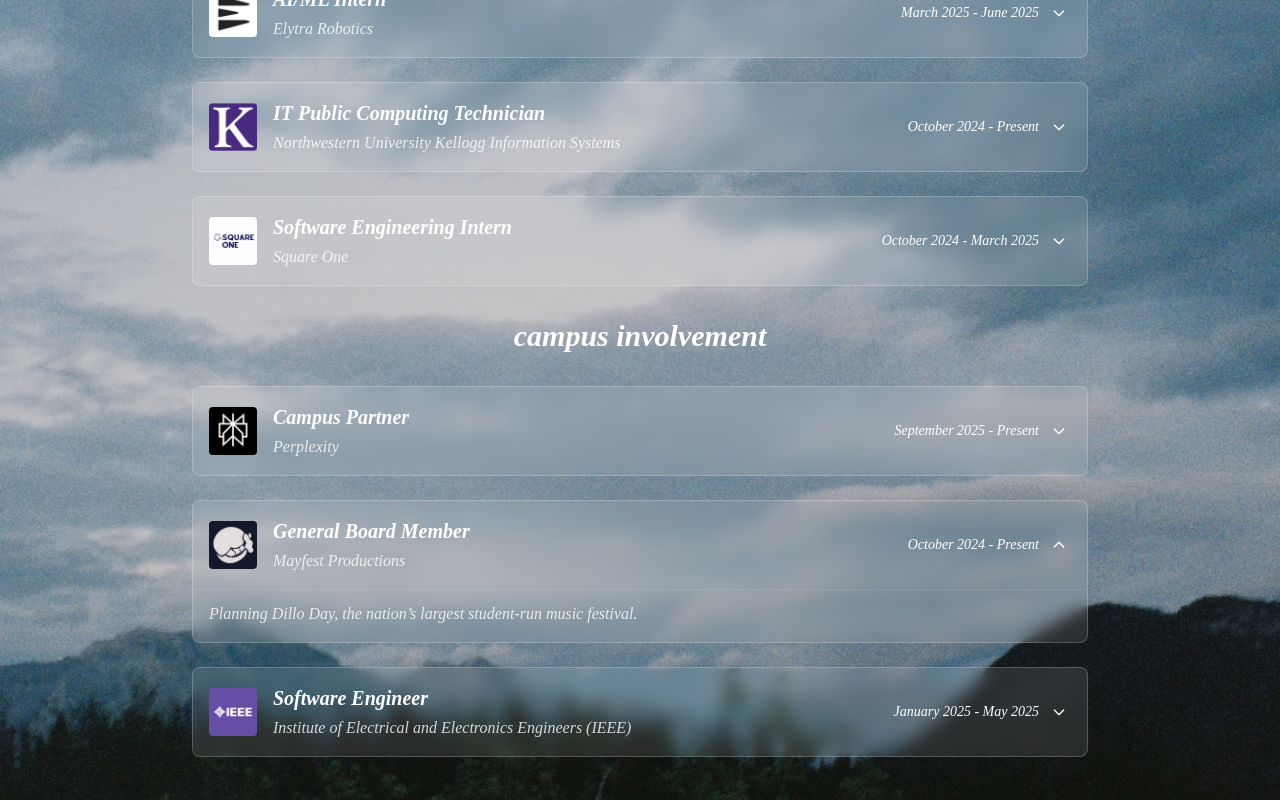
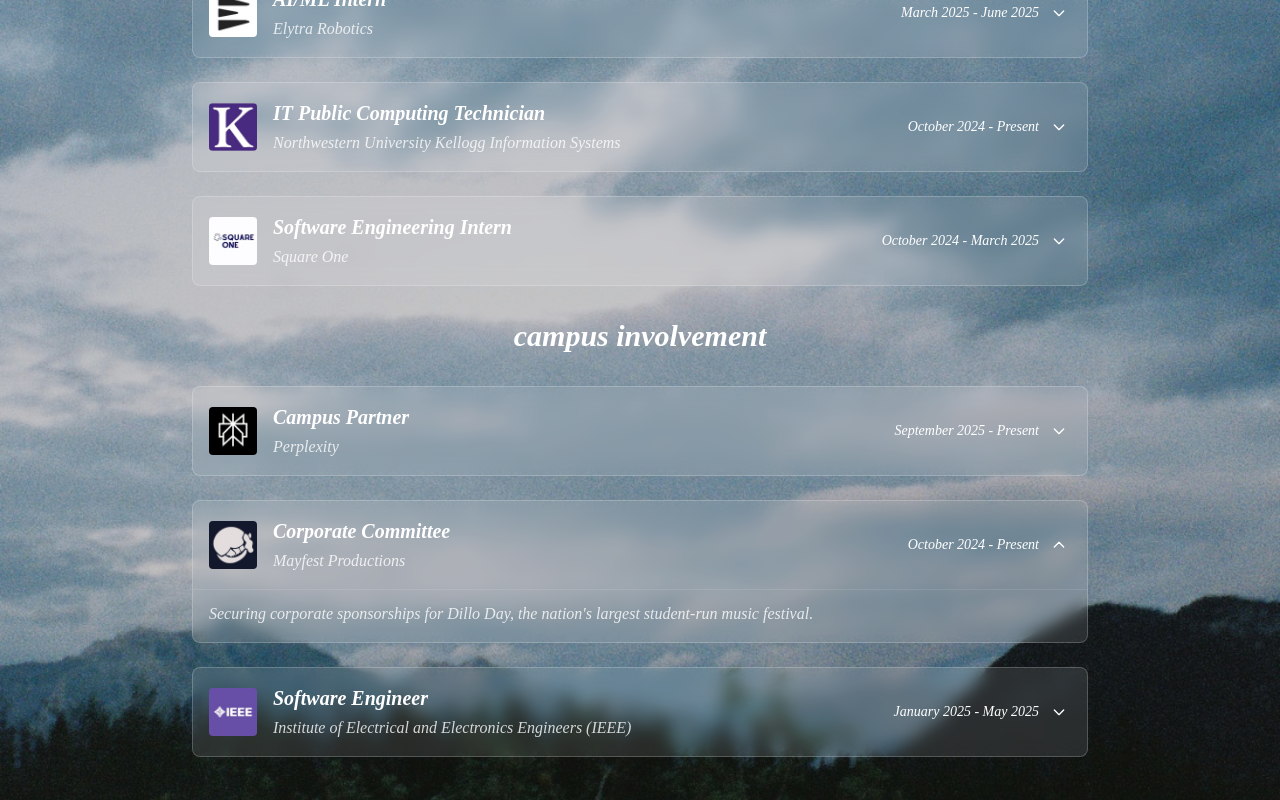
Before and after one commit to daniel-kimm/portfolio, a Next.js app: page /experience in a window 1280 px wide. Both pictures are taken after a click on the button 1059 px from the left and 1019 px from the top of the page. Shown: the part 474-1274 px from the top of the page. Built offline with nearby package versions, Linux system fonts and the light colour scheme; a web font is replaced by a local one.

Commit message:
adjusted experience

```diff
--- a/src/components/ExperiencePage.tsx
+++ b/src/components/ExperiencePage.tsx
@@ -459,7 +459,7 @@
                         fontFamily: "'IM Fell Great Primer', serif"
                       }}
                     >
-                      General Board Member
+                      Corporate Committee
                     </h3>
                     <p
                       className="text-xs sm:text-sm md:text-base lg:text-base xl:text-base text-white opacity-80"
@@ -509,7 +509,7 @@
                     fontFamily: "'IM Fell Great Primer', serif"
                   }}
                 >
-                  Planning Dillo Day, the nation’s largest student-run music festival.
+                  Securing corporate sponsorships for Dillo Day, the nation&apos;s largest student-run music festival.
                 </p>
               </div>
             </div>
```
